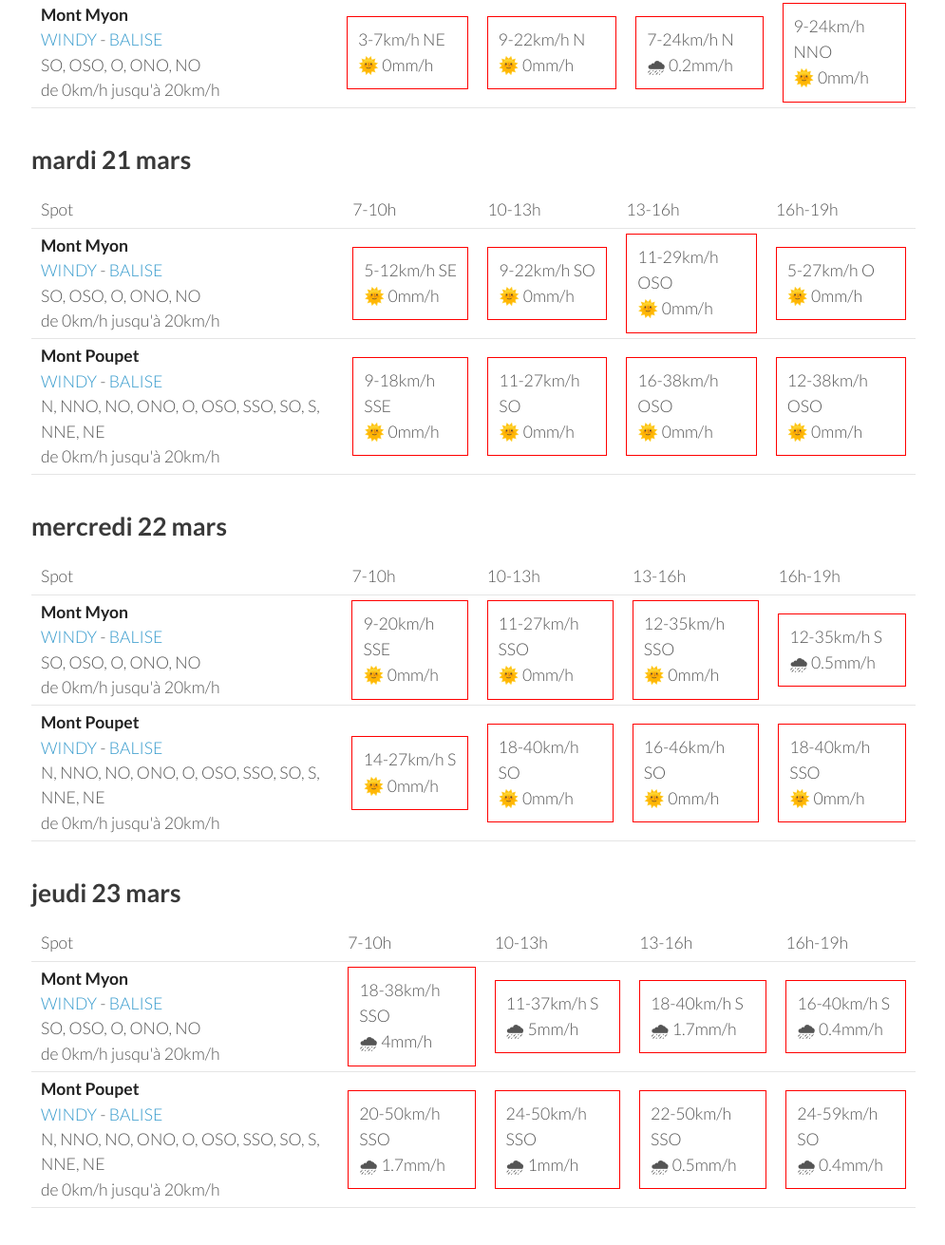
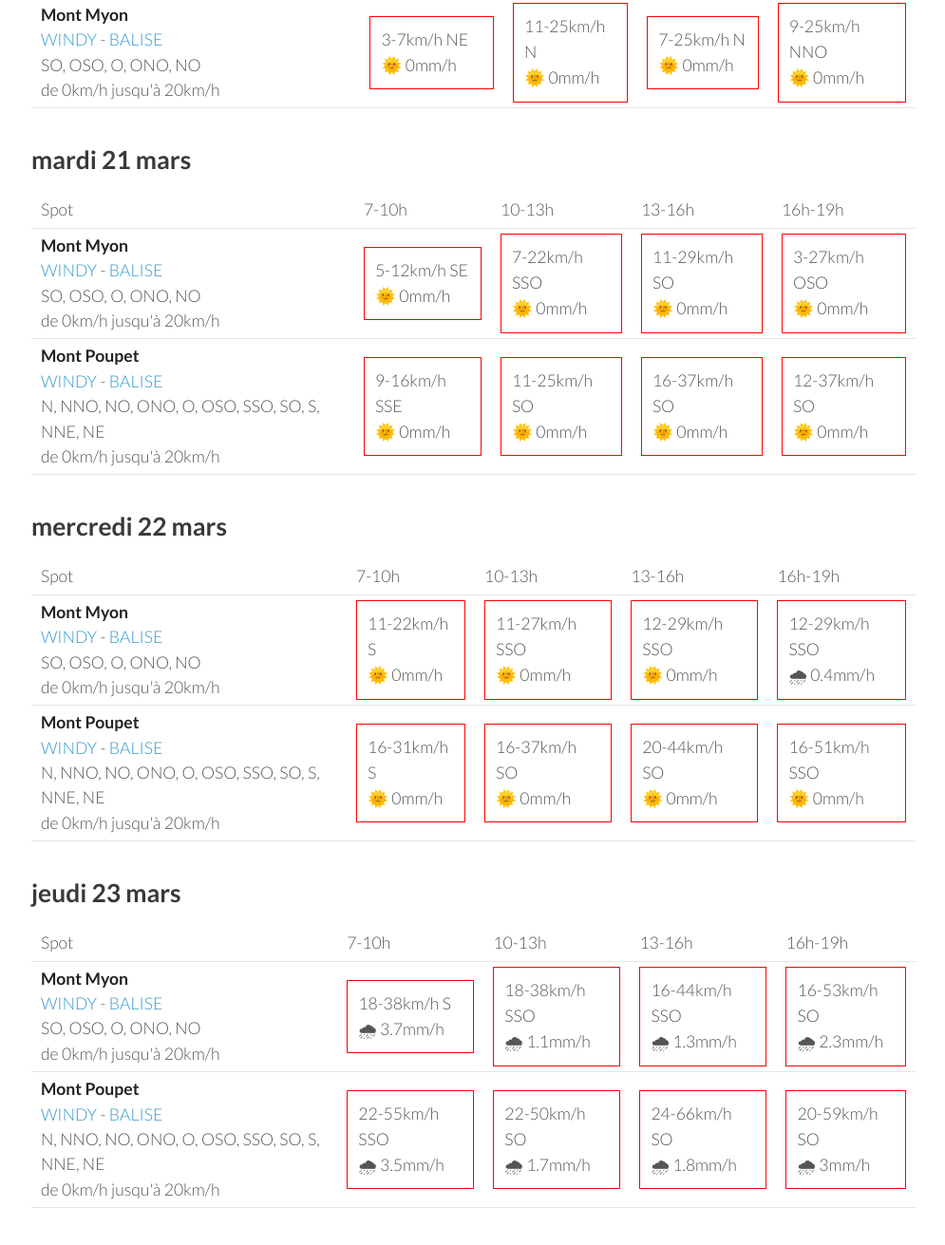
Before and after one commit to parapente-dans-le-nord/parapente-dans-le-nord.github.io, a Jekyll site: the page built from jura.markdown, in a window 1280 px wide and 1400 px high, scrolled down 1284 px. Shown: the top 1311 px of the window at 95% size, without its empty margins (25-1020 px from the left). Built offline with Jekyll 4.4.1, drawn with Linux system fonts in a browser that asks for light colours; some of the changed text lies outside the part shown.

Commit message:
update index.markdown

```diff
--- a/jura.markdown
+++ b/jura.markdown
@@ -7,7 +7,7 @@ title:  "Tous les spots"
 {: .links}
 
 # Prevision Windy, modèle Arome
-page mise à jour le samedi 18 mars 19:20
+page mise à jour le samedi 18 mars 22:20
 
 ## samedi 18 mars
 
@@ -95,8 +95,8 @@ page mise à jour le samedi 18 mars 19:20
         <td><strong>Mont Poupet</strong><br><a href="https://windy.com/46.970/5.876?46.541,5.876,8">WINDY</a> - <span class=""><a href="http://www.balisemeteo.com/balise.php?idBalise=92">BALISE</a> </span><br> <span class="vent-favorable">N, NNO, NO, ONO, O, OSO, SSO, SO, S, NNE, NE</span><br><span class="force-vent">de 0km/h jusqu'à 20km/h</span> </td>
 
             <td><div class="flyable"><p>3-9km/h OSO</p><p>🌧 2.3mm/h</p></div></td>
-            <td><div class="flyable"><p>5-18km/h NNO</p><p>🌞 0mm/h</p></div></td>
-            <td><div class="flyable"><p>3-18km/h NNE</p><p>🌞 0mm/h</p></div></td>
+            <td><div class="flyable"><p>5-18km/h N</p><p>🌞 0mm/h</p></div></td>
+            <td><div class="flyable"><p>3-18km/h N</p><p>🌞 0mm/h</p></div></td>
             <td><div class="not-flyable"><p>9-24km/h NNO</p><p>🌞 0mm/h</p></div></td>
 
 
@@ -105,9 +105,9 @@ page mise à jour le samedi 18 mars 19:20
         <td><strong>Mont Myon</strong><br><a href="https://windy.com/46.331/5.397?45.898,5.394,8,m:eWoagj8">WINDY</a> - <span class=""><a href="http://www.balisemeteo.com/balise.php?idBalise=70">BALISE</a> </span><br> <span class="vent-favorable">SO, OSO, O, ONO, NO</span><br><span class="force-vent">de 0km/h jusqu'à 20km/h</span> </td>
 
             <td><div class="not-flyable"><p>3-7km/h NE</p><p>🌞 0mm/h</p></div></td>
-            <td><div class="not-flyable"><p>9-22km/h N</p><p>🌞 0mm/h</p></div></td>
-            <td><div class="not-flyable"><p>7-24km/h N</p><p>🌧 0.2mm/h</p></div></td>
-            <td><div class="not-flyable"><p>9-24km/h NNO</p><p>🌞 0mm/h</p></div></td>
+            <td><div class="not-flyable"><p>11-25km/h N</p><p>🌞 0mm/h</p></div></td>
+            <td><div class="not-flyable"><p>7-25km/h N</p><p>🌞 0mm/h</p></div></td>
+            <td><div class="not-flyable"><p>9-25km/h NNO</p><p>🌞 0mm/h</p></div></td>
 
 
     </tr>
@@ -131,19 +131,19 @@ page mise à jour le samedi 18 mars 19:20
         <td><strong>Mont Myon</strong><br><a href="https://windy.com/46.331/5.397?45.898,5.394,8,m:eWoagj8">WINDY</a> - <span class=""><a href="http://www.balisemeteo.com/balise.php?idBalise=70">BALISE</a> </span><br> <span class="vent-favorable">SO, OSO, O, ONO, NO</span><br><span class="force-vent">de 0km/h jusqu'à 20km/h</span> </td>
 
             <td><div class="not-flyable"><p>5-12km/h SE</p><p>🌞 0mm/h</p></div></td>
-            <td><div class="not-flyable"><p>9-22km/h SO</p><p>🌞 0mm/h</p></div></td>
-            <td><div class="not-flyable"><p>11-29km/h OSO</p><p>🌞 0mm/h</p></div></td>
-            <td><div class="not-flyable"><p>5-27km/h O</p><p>🌞 0mm/h</p></div></td>
+            <td><div class="not-flyable"><p>7-22km/h SSO</p><p>🌞 0mm/h</p></div></td>
+            <td><div class="not-flyable"><p>11-29km/h SO</p><p>🌞 0mm/h</p></div></td>
+            <td><div class="not-flyable"><p>3-27km/h OSO</p><p>🌞 0mm/h</p></div></td>
 
 
     </tr>
 <tr>
         <td><strong>Mont Poupet</strong><br><a href="https://windy.com/46.970/5.876?46.541,5.876,8">WINDY</a> - <span class=""><a href="http://www.balisemeteo.com/balise.php?idBalise=92">BALISE</a> </span><br> <span class="vent-favorable">N, NNO, NO, ONO, O, OSO, SSO, SO, S, NNE, NE</span><br><span class="force-vent">de 0km/h jusqu'à 20km/h</span> </td>
 
-            <td><div class="not-flyable"><p>9-18km/h SSE</p><p>🌞 0mm/h</p></div></td>
-            <td><div class="not-flyable"><p>11-27km/h SO</p><p>🌞 0mm/h</p></div></td>
-            <td><div class="not-flyable"><p>16-38km/h OSO</p><p>🌞 0mm/h</p></div></td>
-            <td><div class="not-flyable"><p>12-38km/h OSO</p><p>🌞 0mm/h</p></div></td>
+            <td><div class="not-flyable"><p>9-16km/h SSE</p><p>🌞 0mm/h</p></div></td>
+            <td><div class="not-flyable"><p>11-25km/h SO</p><p>🌞 0mm/h</p></div></td>
+            <td><div class="not-flyable"><p>16-37km/h SO</p><p>🌞 0mm/h</p></div></td>
+            <td><div class="not-flyable"><p>12-37km/h SO</p><p>🌞 0mm/h</p></div></td>
 
 
     </tr>
@@ -166,20 +166,20 @@ page mise à jour le samedi 18 mars 19:20
 <tr>
         <td><strong>Mont Myon</strong><br><a href="https://windy.com/46.331/5.397?45.898,5.394,8,m:eWoagj8">WINDY</a> - <span class=""><a href="http://www.balisemeteo.com/balise.php?idBalise=70">BALISE</a> </span><br> <span class="vent-favorable">SO, OSO, O, ONO, NO</span><br><span class="force-vent">de 0km/h jusqu'à 20km/h</span> </td>
 
-            <td><div class="not-flyable"><p>9-20km/h SSE</p><p>🌞 0mm/h</p></div></td>
+            <td><div class="not-flyable"><p>11-22km/h S</p><p>🌞 0mm/h</p></div></td>
             <td><div class="not-flyable"><p>11-27km/h SSO</p><p>🌞 0mm/h</p></div></td>
-            <td><div class="not-flyable"><p>12-35km/h SSO</p><p>🌞 0mm/h</p></div></td>
-            <td><div class="not-flyable"><p>12-35km/h S</p><p>🌧 0.5mm/h</p></div></td>
+            <td><div class="not-flyable"><p>12-29km/h SSO</p><p>🌞 0mm/h</p></div></td>
+            <td><div class="not-flyable"><p>12-29km/h SSO</p><p>🌧 0.4mm/h</p></div></td>
 
 
     </tr>
 <tr>
         <td><strong>Mont Poupet</strong><br><a href="https://windy.com/46.970/5.876?46.541,5.876,8">WINDY</a> - <span class=""><a href="http://www.balisemeteo.com/balise.php?idBalise=92">BALISE</a> </span><br> <span class="vent-favorable">N, NNO, NO, ONO, O, OSO, SSO, SO, S, NNE, NE</span><br><span class="force-vent">de 0km/h jusqu'à 20km/h</span> </td>
 
-            <td><div class="not-flyable"><p>14-27km/h S</p><p>🌞 0mm/h</p></div></td>
-            <td><div class="not-flyable"><p>18-40km/h SO</p><p>🌞 0mm/h</p></div></td>
-            <td><div class="not-flyable"><p>16-46km/h SO</p><p>🌞 0mm/h</p></div></td>
-            <td><div class="not-flyable"><p>18-40km/h SSO</p><p>🌞 0mm/h</p></div></td>
+            <td><div class="not-flyable"><p>16-31km/h S</p><p>🌞 0mm/h</p></div></td>
+            <td><div class="not-flyable"><p>16-37km/h SO</p><p>🌞 0mm/h</p></div></td>
+            <td><div class="not-flyable"><p>20-44km/h SO</p><p>🌞 0mm/h</p></div></td>
+            <td><div class="not-flyable"><p>16-51km/h SSO</p><p>🌞 0mm/h</p></div></td>
 
 
     </tr>
@@ -202,20 +202,20 @@ page mise à jour le samedi 18 mars 19:20
 <tr>
         <td><strong>Mont Myon</strong><br><a href="https://windy.com/46.331/5.397?45.898,5.394,8,m:eWoagj8">WINDY</a> - <span class=""><a href="http://www.balisemeteo.com/balise.php?idBalise=70">BALISE</a> </span><br> <span class="vent-favorable">SO, OSO, O, ONO, NO</span><br><span class="force-vent">de 0km/h jusqu'à 20km/h</span> </td>
 
-            <td><div class="not-flyable"><p>18-38km/h SSO</p><p>🌧 4mm/h</p></div></td>
-            <td><div class="not-flyable"><p>11-37km/h S</p><p>🌧 5mm/h</p></div></td>
-            <td><div class="not-flyable"><p>18-40km/h S</p><p>🌧 1.7mm/h</p></div></td>
-            <td><div class="not-flyable"><p>16-40km/h S</p><p>🌧 0.4mm/h</p></div></td>
+            <td><div class="not-flyable"><p>18-38km/h S</p><p>🌧 3.7mm/h</p></div></td>
+            <td><div class="not-flyable"><p>18-38km/h SSO</p><p>🌧 1.1mm/h</p></div></td>
+            <td><div class="not-flyable"><p>16-44km/h SSO</p><p>🌧 1.3mm/h</p></div></td>
+            <td><div class="not-flyable"><p>16-53km/h SO</p><p>🌧 2.3mm/h</p></div></td>
 
 
     </tr>
 <tr>
         <td><strong>Mont Poupet</strong><br><a href="https://windy.com/46.970/5.876?46.541,5.876,8">WINDY</a> - <span class=""><a href="http://www.balisemeteo.com/balise.php?idBalise=92">BALISE</a> </span><br> <span class="vent-favorable">N, NNO, NO, ONO, O, OSO, SSO, SO, S, NNE, NE</span><br><span class="force-vent">de 0km/h jusqu'à 20km/h</span> </td>
 
-            <td><div class="not-flyable"><p>20-50km/h SSO</p><p>🌧 1.7mm/h</p></div></td>
-            <td><div class="not-flyable"><p>24-50km/h SSO</p><p>🌧 1mm/h</p></div></td>
-            <td><div class="not-flyable"><p>22-50km/h SSO</p><p>🌧 0.5mm/h</p></div></td>
-            <td><div class="not-flyable"><p>24-59km/h SO</p><p>🌧 0.4mm/h</p></div></td>
+            <td><div class="not-flyable"><p>22-55km/h SSO</p><p>🌧 3.5mm/h</p></div></td>
+            <td><div class="not-flyable"><p>22-50km/h SO</p><p>🌧 1.7mm/h</p></div></td>
+            <td><div class="not-flyable"><p>24-66km/h SO</p><p>🌧 1.8mm/h</p></div></td>
+            <td><div class="not-flyable"><p>20-59km/h SO</p><p>🌧 3mm/h</p></div></td>
 
 
     </tr>
```
